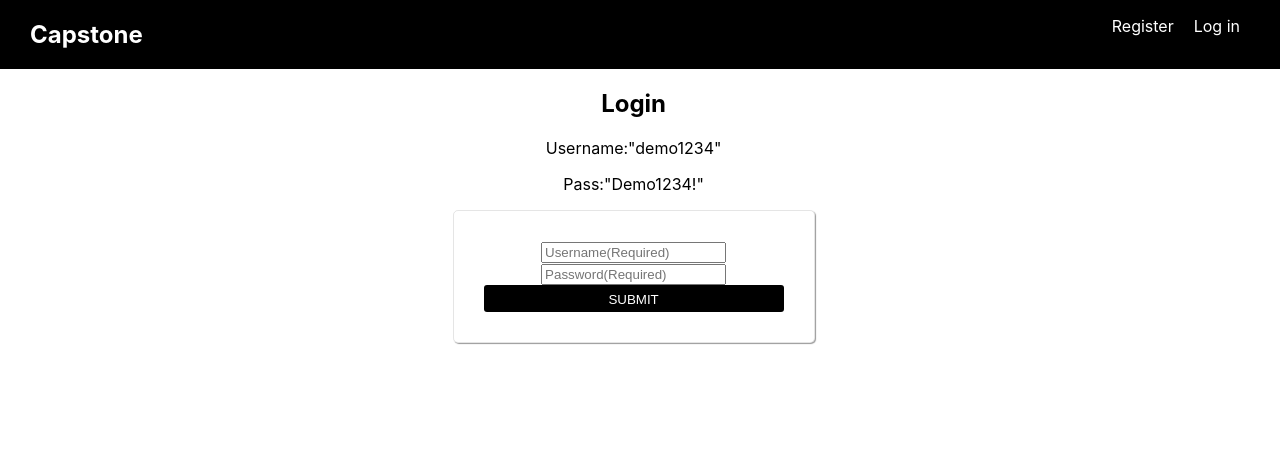
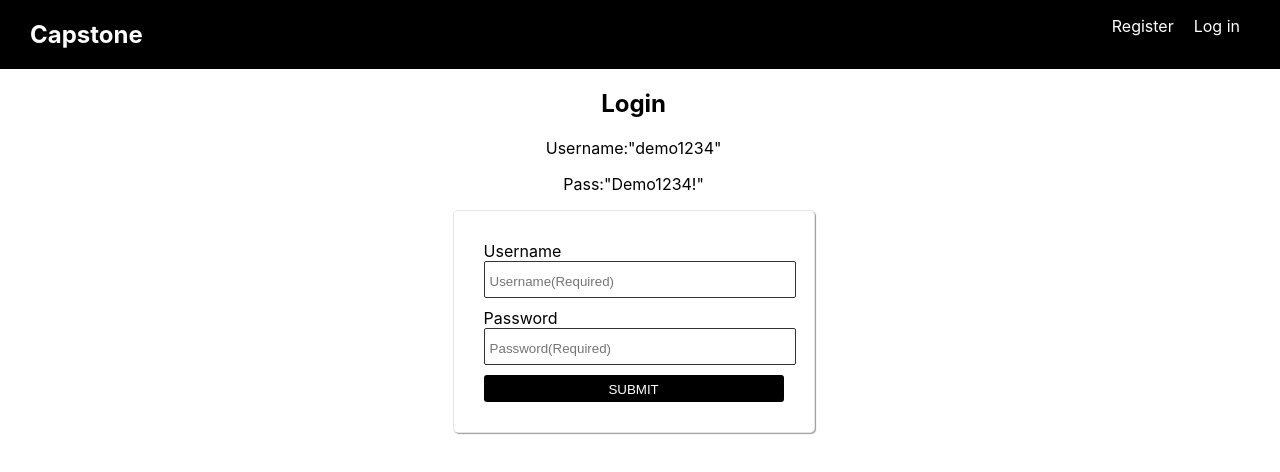
Before and after one commit to thinkful-ei-bee/A-team-capstone, a React (Create React App) app: page /login in a window 1280 px wide. Shown: the top 472 px of the page. Built offline with nearby package versions, Linux system fonts and the light colour scheme.

Commit message:
updated classes and ids

```diff
--- a/src/Components/LoginForm/LoginForm.js
+++ b/src/Components/LoginForm/LoginForm.js
@@ -24,7 +24,6 @@ export default class LoginForm extends Component {
 
         //deconstruct form values into variables
         const { user_name, password } = ev.target;
-
         // A fetch call is made to the server from this method @ line 4/AuthApiService.js to /auth/login endpoint in the server
         AuthApiService.postLogin({
             user_name: user_name.value,
@@ -62,26 +61,32 @@ export default class LoginForm extends Component {
                         <h2>Login</h2>
                         <p>Username:"demo1234"</p>
                         <p>Pass:"Demo1234!"</p>
-                        <form id="contact-form"
+                        <form id="login-form"
                             onSubmit={this.handleSubmitJwtAuth}>
                             <div role='alert'>
                                 {error && <p className='red'>{error}</p>}
                             </div>
                             <div className='user_name'>
+                                <label htmlFor='login-user-name'>Username</label>
                                 <input
                                     name='user_name'
-                                    id='LoginForm__user_name'
+                                    id='login-user-name'
                                     required
-                                    placeholder="Username(Required)">
+                                    placeholder="Username(Required)"
+                                    className="text"
+                                    >
                                 </input>
                             </div>
                             <div className='password'>
+                            <label htmlFor='login-password'>Password</label>
                                 <input
                                     name='password'
                                     type='password'
+                                    id="login-password"
                                     required
-                                    id='LoginForm__password'
-                                    placeholder="Password(Required)">
+                                    placeholder="Password(Required)"
+                                    className="text"
+                                    >
                                 </input>
                             </div>
                             <button className="btn submit_btn" type='submit'>
@@ -91,7 +96,6 @@ export default class LoginForm extends Component {
                     </div>
                 </section>
             </React.Fragment >
-
         )
     }
 }
```
